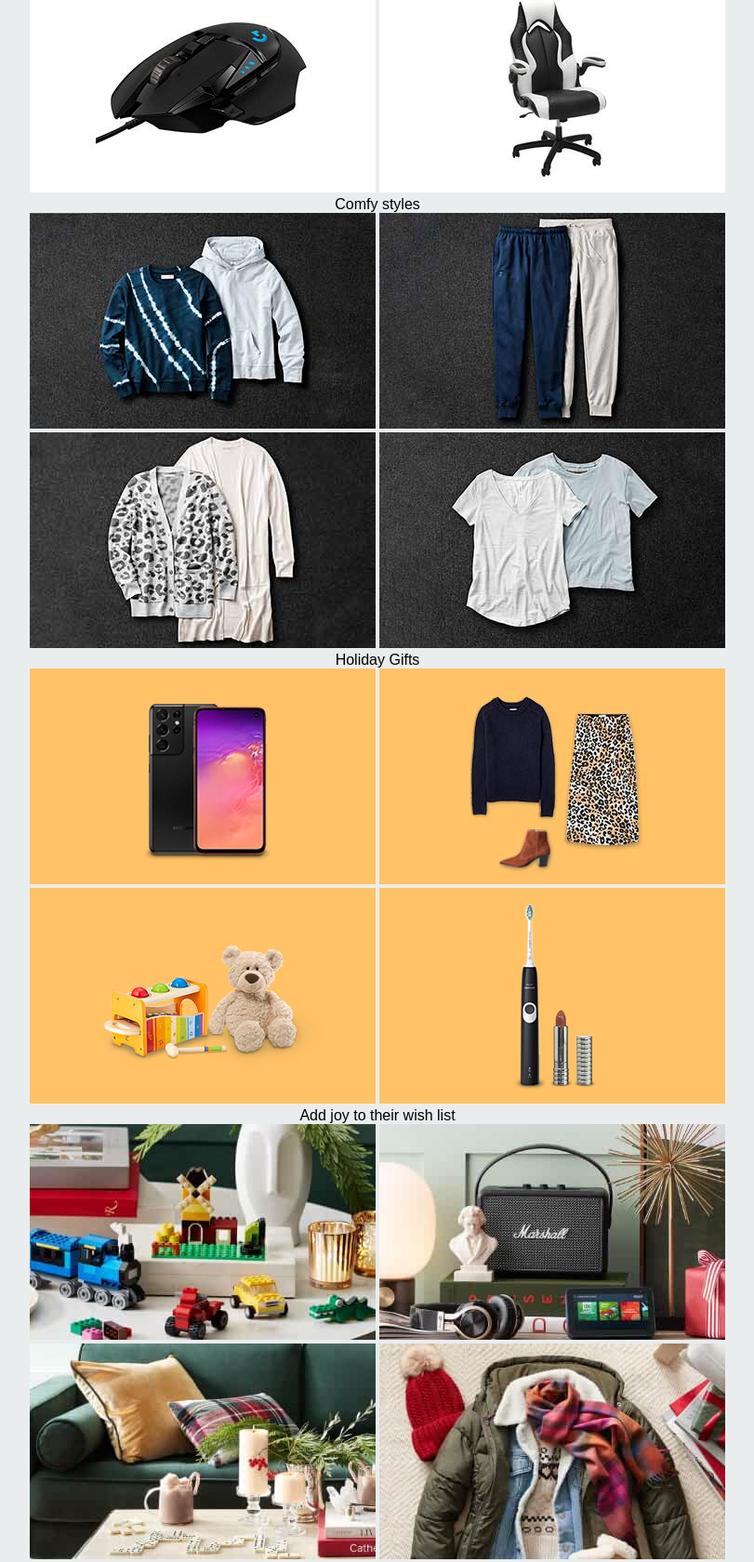
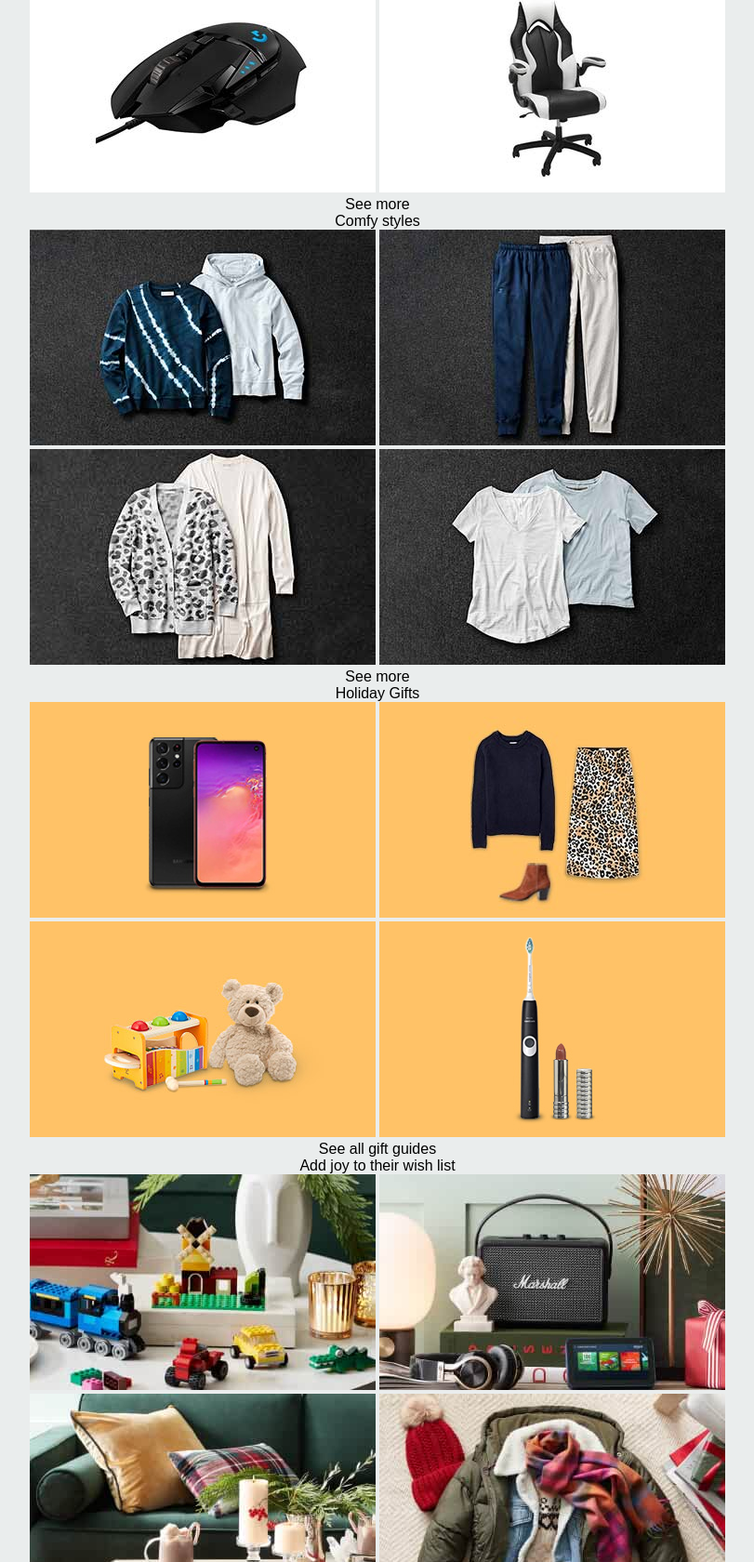
Before and after one commit to SiMoZ9/Amazon-Homepage, a plain HTML site: page index.html in a window 1280 px wide. Shown: the part 1593-3273 px from the top of the page at 93% size, without its empty margins (234-1045 px from the left). Drawn offline with Linux system fonts and the light colour scheme.

Commit message:
add some stuff

```diff
--- a/index.html
+++ b/index.html
@@ -61,7 +61,7 @@
         <section class="sales">
             <div class="boh">
                 <div class="sale-content">
-                    <span class="sale-title">Gaming accessories</span>
+                    <div class="sale-title"><span>Gaming accessories</span></div>
                     <div class="row-1">
                         <img src="assets/img_15.jpg" alt="headset">
                         <img src="assets/img_16.jpg" alt="keyboard">
@@ -70,10 +70,15 @@
                         <img src="assets/img_17.jpg" alt="mouse">
                         <img src="assets/img_18.jpg" alt="chair">
                     </div>
+
+                    <div class="sale-subtitle">
+                        <span>See more</span>
+                    </div>
+
                 </div>
 
                 <div class="sale-content">
-                    <span class="sale-title">Comfy styles</span>
+                    <div class="sale-title"><span>Comfy styles</span></div>
                     <div class="row-1">
                         <img src="assets/img_19.jpg" alt="felpe">
                         <img src="assets/img_20.jpg" alt="pants">
@@ -82,10 +87,15 @@
                         <img src="assets/img_21.jpg" alt="vestaglie">
                         <img src="assets/img_22.jpg" alt="magliette">
                     </div>
+
+                    <div class="sale-subtitle">
+                        <span>See more</span>
+                    </div>
+
                 </div>
 
                 <div class="sale-content">
-                    <span class="sale-title">Holiday Gifts</span>
+                    <div class="sale-title"><span>Holiday Gifts</span></div>
                     <div class="row-1">
                         <img src="assets/img_11.jpg" alt="phones">
                         <img src="assets/img_12.jpg" alt="stuffs">
@@ -94,10 +104,15 @@
                         <img src="assets/img_13.jpg" alt="toys">
                         <img src="assets/img_14.jpg" alt="tooth">
                     </div>
+
+                    <div class="sale-subtitle">
+                        <span>See all gift guides</span>
+                    </div>
+
                 </div>
 
                 <div class="sale-content">
-                    <span class="sale-title">Add joy to their wish list</span>
+                    <div class="sale-title"><span>Add joy to their wish list</span></div>
                     <div class="row-1">
                         <img src="assets/img_24.jpg" alt="toys">
                         <img src="assets/img_25.jpg" alt="music">
@@ -106,6 +121,11 @@
                         <img src="assets/img_26.jpg" alt="sofa">
                         <img src="assets/img_27.jpg" alt="jacket">
                     </div>
+
+                    <div class="sale-subtitle">
+                        <span>See all gift guides</span>
+                    </div>
+
                 </div>
             </div>
         </section>
```
